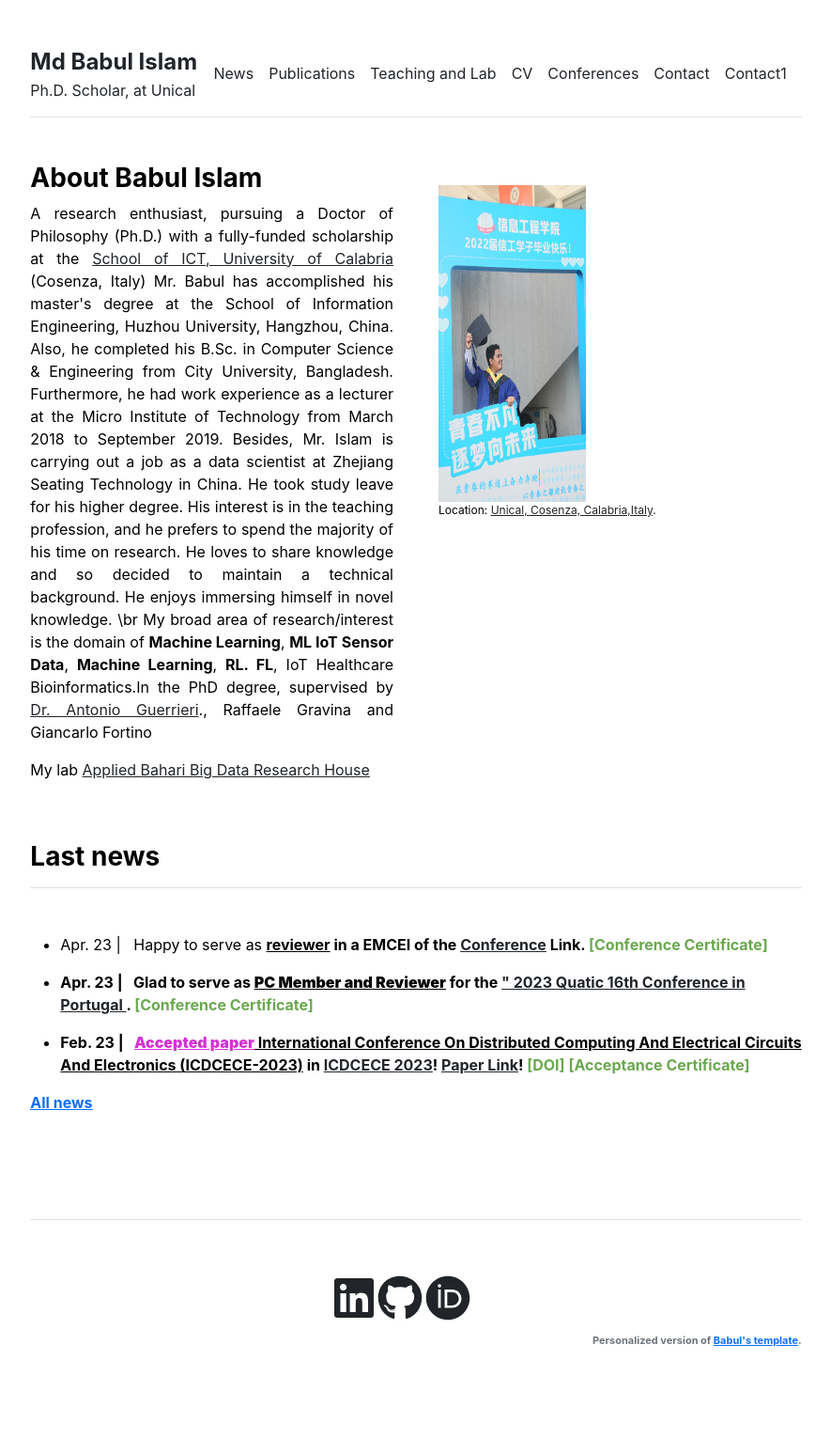
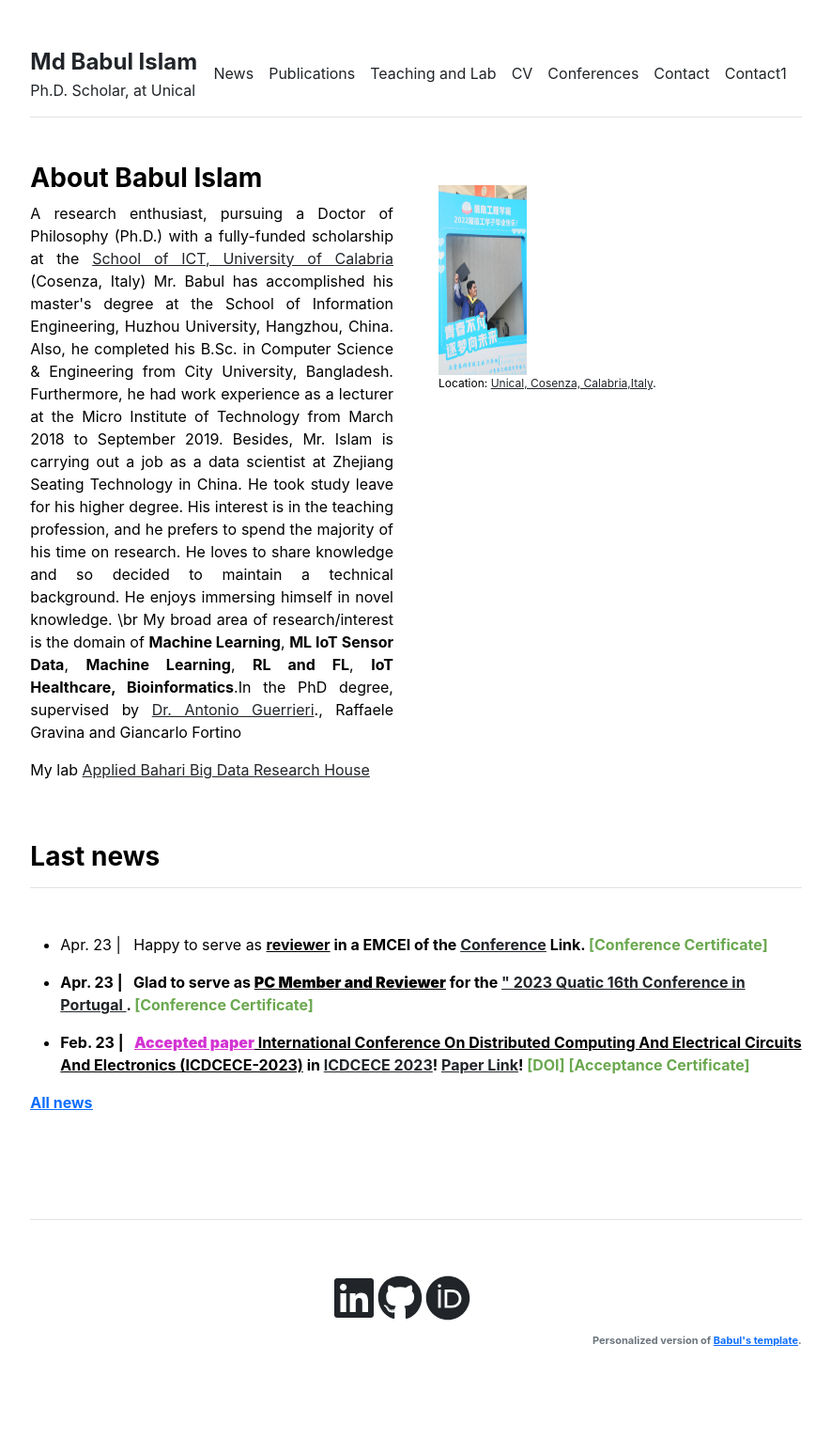
Before and after one commit to babulcseian/babulcseian.github.io, a Jekyll site: the page built from index.md, in a window 1280 px wide. Shown: the whole page at 94% size, without its empty margins (197-1082 px from the left). Built offline with Jekyll 4.4.1, drawn with Linux system fonts in a browser that asks for light colours; a style sheet for code colours, icons or effects is not loaded.

Commit message:
Update home.html

```diff
--- a/_layouts/home.html
+++ b/_layouts/home.html
@@ -12,15 +12,15 @@ Besides, Mr. Islam is carrying out a job as a data scientist at Zhejiang Seating
 He took study leave for his higher degree. His interest is in the teaching profession, and he prefers to spend the majority of his time on research.
     He loves to share knowledge and so decided to maintain a technical background.
 He enjoys immersing himself in novel knowledge. \br
-My broad area of research/interest is the domain of <strong>Machine Learning</strong>, <strong>ML IoT Sensor Data</strong>,   <strong>Machine Learning</strong>, <strong>RL. FL</strong>,
-IoT Healthcare Bioinformatics.In the PhD degree, supervised by <a class="other" href='https://www.icar.cnr.it/persone/guerrieri/'> Dr. Antonio Guerrieri</a>., Raffaele Gravina and Giancarlo Fortino </p>
+My broad area of research/interest is the domain of <strong>Machine Learning</strong>, <strong>ML IoT Sensor Data</strong>,   <strong>Machine Learning</strong>, <strong>RL and FL</strong>,
+<strong>IoT Healthcare, Bioinformatics</strong>.In the PhD degree, supervised by <a class="other" href='https://www.icar.cnr.it/persone/guerrieri/'> Dr. Antonio Guerrieri</a>., Raffaele Gravina and Giancarlo Fortino </p>
     My lab  <a class="other" href='https://github.com/babulcseian/babulcseian.github.io/blob/main/Applied%20Bahari%20Big%20Data%20Research%20House/index.html'>Applied Bahari Big Data Research House</a>
     <!-- Before that and in the same college, I got my master's degree in Multimedia and Communications, as well as the master's degree in Telecommunications Engineering in 2017. Previously, I finished my Telecommunications Engineering bachelor's degree from Universidade de Vigo in 2015. -->
   </p>
   </div>
   <div class="col-md-5">
     <br>
-    <img src="{{ site.github.url }}/assets/img/Babul.jpg" alt="Home" width="50%" height="50%">
+    <img src="{{ site.github.url }}/assets/img/Babul.jpg" alt="Home" width="30%" height="30%">
     <p style="font-size:12px">
       Location: <a class="other" href='https://goo.gl/maps/hsu2JB4HwjQN7TqC7'>Unical, Cosenza, Calabria,Italy</a>.
     </p>
```
